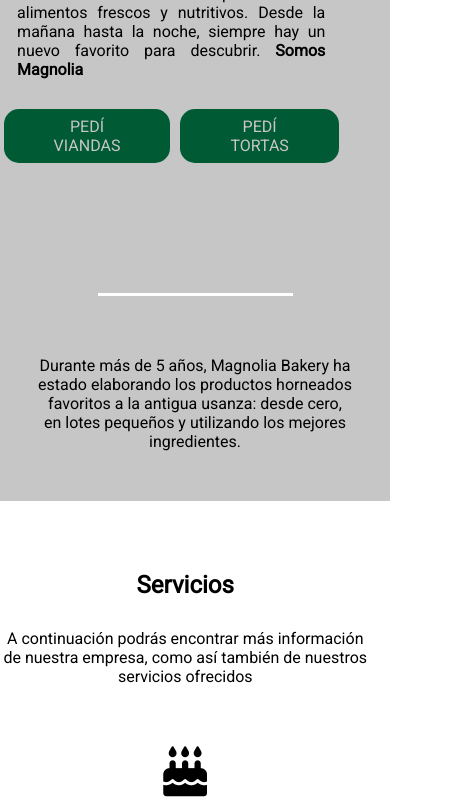
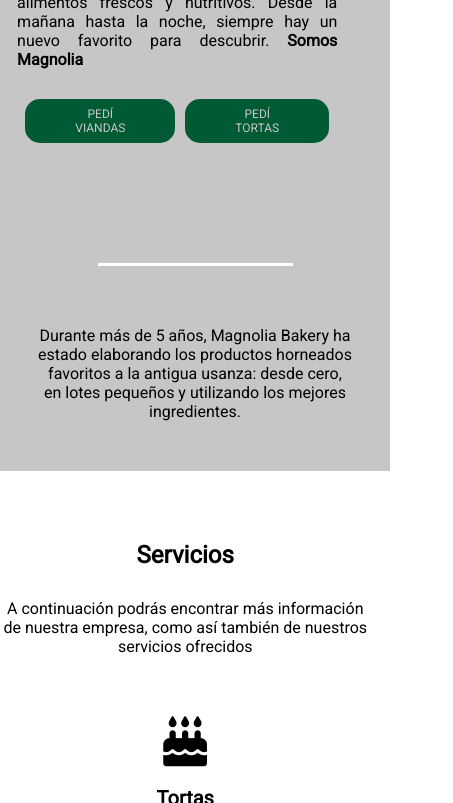
Before and after one commit to nicradzi/entrega2, a plain HTML site: page index.html in a window 390 px wide. Shown: the part 297-1100 px from the top of the page, 453 px wide, since content can reach past the window. Drawn offline with Linux system fonts and the light colour scheme.

Commit message:
A little bit more

```diff
--- a/stylesheet.css
+++ b/stylesheet.css
@@ -109,7 +109,7 @@ main {
 }
 
 .general-info p {
-    font-size: 16px;
+    font-size: 20px;
     color: black;
     font-weight: 500;
     text-align: justify;
@@ -124,7 +124,7 @@ main {
     background-color: var(--primary);
     padding: 8px 50px;
     border-radius: 15px;
-    font-size: 1rem;
+    font-size: 12px;
     text-align: center;
 }
 .botones{
@@ -298,6 +298,9 @@ main {
     .cart-icon{
         display: none;
     }
+    .general-info{
+        padding: 0px;
+    }
 }
 
 @media (max-width:576px) {
```
Also changed, not shown: index.html (+1 -0 lines).
